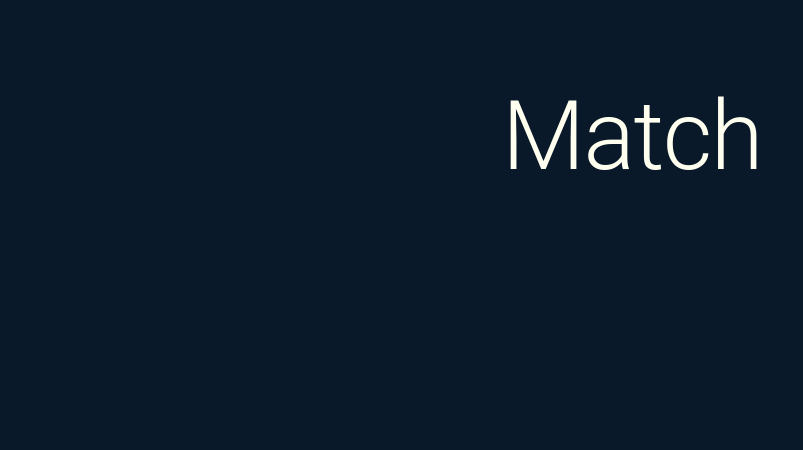
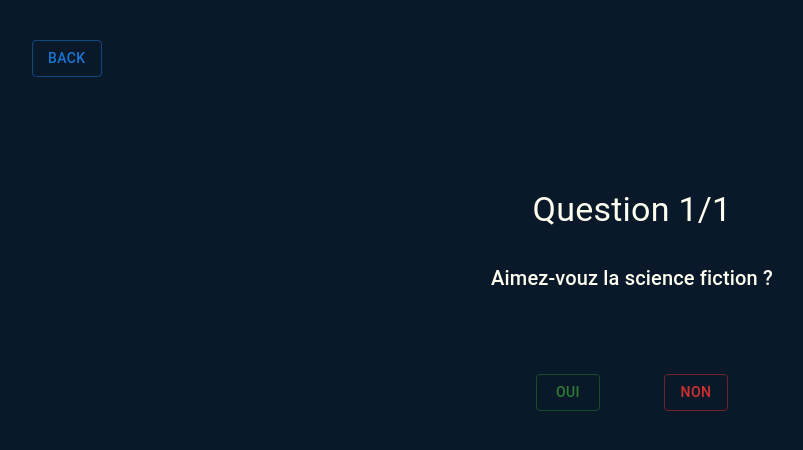
Before and after one commit to B3r4ti0n/IotProject, a React (Create React App) app in the folder iotinder/: page /match in a window 1280 px wide. Shown: the top 450 px of the page, without its empty margins (8-811 px from the left). Built offline with nearby package versions, Linux system fonts and the light colour scheme; the HTML template or start-up script is replaced by a standard one.

Commit message:
Added elements to pages

```diff
--- a/iotinder/src/app/screens/match/Match.js
+++ b/iotinder/src/app/screens/match/Match.js
@@ -1,8 +1,67 @@
+import { useEffect, useState } from "react";
+import { useNavigate } from "react-router-dom";
 import Box from "@mui/material/Box";
 import Typography from "@mui/material/Typography";
+import Button from "@mui/material/Button";
 
 function Match() {
+  const navigate = useNavigate();
+  const [loading, setLoading] = useState("true");
+  const [questionsArray, setQuestionsArray] = useState([]);
+
+  function loadQuestions() {
+    // Load questions and set questions array
+  }
+
+  useEffect(() => {
+    loadQuestions();
+  }, []);
+
+  function handleAnswer(answer) {
+    // Handle yes answer
+    console.log(answer);
+  }
+
   return (
+    <>
+      <Button
+        sx={{
+          margin: "2rem",
+        }}
+        variant="outlined"
+        onClick={() => navigate("/")}
+      >
+        Back
+      </Button>
+      <Box
+        sx={{
+          display: "flex",
+          justifyContent: "center",
+          alignItems: "center",
+          flexDirection: "column",
+          marginTop: "5rem",
+        }}
+      >
+        <Box
+          sx={{
+            marginBottom: "2rem",
+          }}
+        >
+          <Typography variant="h4" component="h4">
+            Question 1/1
+          </Typography>
+        </Box>
+        <Box>
+          <Box
+            sx={{
+              marginBottom: "2rem",
+            }}
+          >
+            <Typography variant="h6" component="h6">
+              Aimez-vouz la science fiction ?
+            </Typography>
+          </Box>
+          <Box>
             <Box
               sx={{
                 display: "flex",
@@ -11,12 +70,28 @@ function Match() {
                 marginTop: "5rem",
               }}
             >
-      <Box>
-        <Typography variant="h1" component="h2">
-          Match
-        </Typography>
+              <Button
+                variant="outlined"
+                color="success"
+                sx={{
+                  marginRight: "4rem",
+                }}
+                onClick={() => handleAnswer("yes")}
+              >
+                Oui
+              </Button>
+              <Button
+                variant="outlined"
+                color="error"
+                onClick={() => handleAnswer("no")}
+              >
+                Non
+              </Button>
             </Box>
           </Box>
+        </Box>
+      </Box>
+    </>
   );
 }
 
--- a/iotinder/src/app/screens/result/Result.js
+++ b/iotinder/src/app/screens/result/Result.js
@@ -1,20 +1,55 @@
+import { useEffect, useState } from "react";
+import { useNavigate } from "react-router-dom";
 import Box from "@mui/material/Box";
 import Typography from "@mui/material/Typography";
+import Button from "@mui/material/Button";
 
 function Result() {
+  const navigate = useNavigate();
+  const [result, setResult] = useState("compatible !");
+
+  function getResult() {
+    // Get result here
+  }
+
+  useEffect(() => {
+    getResult();
+  }, []);
+
   return (
     <Box
       sx={{
         display: "flex",
         justifyContent: "center",
         alignItems: "center",
-        marginTop: "5rem",
+        flexDirection: "column",
+        marginTop: "10rem",
       }}
     >
+      <Box
+        sx={{
+          marginBottom: "2rem",
+        }}
+      >
+        <Typography variant="h4" component="h4">
+          Résultat
+        </Typography>
+      </Box>
       <Box>
-        <Typography variant="h1" component="h2">
-          Result
+        <Typography variant="h6" component="h6">
+          Vous-êtes {result}
         </Typography>
+      </Box>
+      <Box>
+        <Button
+          sx={{
+            marginTop: "4rem",
+          }}
+          variant="outlined"
+          onClick={() => navigate("/")}
+        >
+          Recommencer
+        </Button>
       </Box>
     </Box>
   );
--- a/iotinder/src/app/screens/welcome/Welcome.js
+++ b/iotinder/src/app/screens/welcome/Welcome.js
@@ -1,8 +1,10 @@
+import { useNavigate } from "react-router-dom";
 import Box from "@mui/material/Box";
 import Button from "@mui/material/Button";
 import Typography from "@mui/material/Typography";
 
 function Welcome() {
+  const navigate = useNavigate();
   return (
     <Box
       sx={{
@@ -42,7 +44,9 @@ function Welcome() {
         }}
       >
         <Box>
-          <Button variant="outlined">Commencer</Button>
+          <Button variant="outlined" onClick={() => navigate("/match")}>
+            Commencer
+          </Button>
         </Box>
       </Box>
     </Box>
```
Lines whose indentation alone changed are shown as unchanged.
